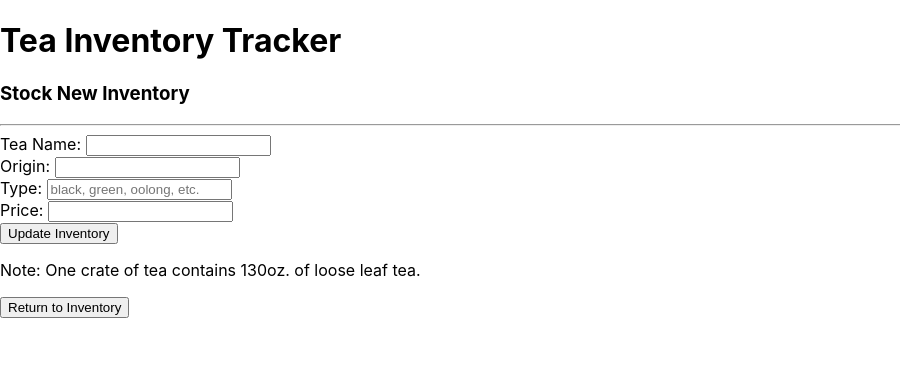
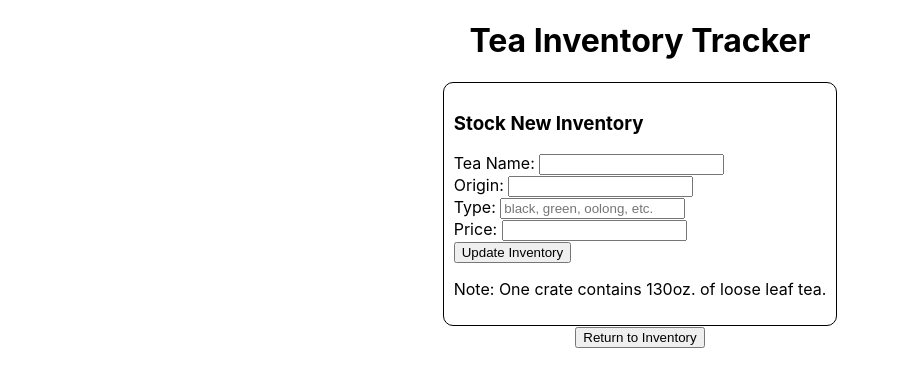
Before and after one commit to rbarcode/w16-inventory-tracker, a React (Create React App) app: page / in a window 1280 px wide. Both pictures are taken after a click on the button "Stock Inventory". Shown: the top 386 px of the page, without its empty margins (0-900 px from the left). Built offline with nearby package versions, Linux system fonts and the light colour scheme.

Commit message:
Update css styling.

```diff
--- a/src/components/App.js
+++ b/src/components/App.js
@@ -5,8 +5,11 @@ import TeaInventoryControl from "./TeaInventoryControl";
 function App() {
   return (
     <React.Fragment>
-      <Header />
-      <TeaInventoryControl />
+      <div className="app-container">
+        <Header />
+        <TeaInventoryControl />
+      </div>
+
     </React.Fragment>
   );
 }
--- a/src/components/Inventory.js
+++ b/src/components/Inventory.js
@@ -2,13 +2,13 @@ import React from "react";
 import Tea from "./Tea";
 import PropTypes from "prop-types";
 
-function Inventory(props){
+function Inventory(props) {
   return (
     <React.Fragment>
-      <hr/>
+      <div className="inventory-container">
         {props.inventory.map((tea) =>
           <Tea
-        whenTeaClicked = { props.onTeaSelection }
+            whenTeaClicked={props.onTeaSelection}
             name={tea.name}
             origin={tea.origin}
             type={tea.type}
@@ -17,6 +17,8 @@ function Inventory(props){
             id={tea.id}
           />
         )}
+      </div>
+
     </React.Fragment>
   );
 }
--- a/src/components/StockInventoryForm.js
+++ b/src/components/StockInventoryForm.js
@@ -17,33 +17,35 @@ function StockInventoryForm(props) {
 
   return (
     <React.Fragment>
+      <div className="stock-tea">
         <h3>Stock New Inventory</h3>
-      <hr/>
         <form onSubmit={handleStockInventoryFormSubmission}>
           <label htmlFor='name'>Tea Name: </label>
           <input
             type='text'
             name='name' />
-        <br/>
+          <br />
           <label htmlFor='origin'>Origin: </label>
           <input
             type='text'
             name='origin' />
-        <br/>
+          <br />
           <label htmlFor='type'>Type: </label>
           <input
             type='text'
             name='type'
             placeholder='black, green, oolong, etc.' />
-        <br/>
+          <br />
           <label htmlFor='price'>Price: </label>
           <input
             type='number'
             name='price' />
-        <br/>
+          <br />
           <button type='submit'>Update Inventory</button>
         </form>
-      <p>Note: One crate of tea contains 130oz. of loose leaf tea.</p>
+        <p>Note: One crate contains 130oz. of loose leaf tea.</p>
+      </div>
+
     </React.Fragment>
   );
 }
--- a/src/components/Tea.js
+++ b/src/components/Tea.js
@@ -4,7 +4,7 @@ import PropTypes from "prop-types";
 function Tea(props) {
   return (
     <React.Fragment>
-      <div onClick={() => props.whenTeaClicked(props.id)}>
+      <div className="tea" onClick={() => props.whenTeaClicked(props.id)}>
         <h3>{props.name}</h3>
         <h5>Origin: {props.origin}</h5>
         <h5>Type: {props.type}</h5>
--- a/src/components/TeaDetails.js
+++ b/src/components/TeaDetails.js
@@ -5,13 +5,13 @@ function TeaDetails(props) {
   const { tea, onTeaUpdate } = props;
 
   function handleIncrementTea() {
-    onTeaUpdate({name: tea.name, origin: tea.origin, type: tea.type, price: tea.price, quantity: tea.quantity += 130, id: tea.id});
+    onTeaUpdate({ name: tea.name, origin: tea.origin, type: tea.type, price: tea.price, quantity: tea.quantity += 130, id: tea.id });
   }
 
   function handleDecrementTea() {
     if (tea.quantity > 0) {
       const newQuantity = tea.quantity - 1;
-      onTeaUpdate({name: tea.name, origin: tea.origin, type: tea.type, price: tea.price, quantity: newQuantity, id: tea.id});
+      onTeaUpdate({ name: tea.name, origin: tea.origin, type: tea.type, price: tea.price, quantity: newQuantity, id: tea.id });
     } else {
       return;
     }
@@ -19,14 +19,20 @@ function TeaDetails(props) {
 
   return (
     <React.Fragment>
-      <h1>Tea Details</h1>
+      <div className="tea-details">
+        <h2>Tea Details</h2>
         <h3>{tea.name}</h3>
         <h5>Origin: {tea.origin}</h5>
         <h5>Type: {tea.type}</h5>
         <h5>Price: {tea.price}</h5>
         <h5>Remaining Inventory: {tea.quantity}oz.</h5>
+        <div>
           <button onClick={handleDecrementTea}>Sell Tea</button>
           <button onClick={handleIncrementTea}>Restock Tea</button>
+        </div>
+      </div>
+
+
     </React.Fragment>
   )
 }
--- a/src/components/TeaInventoryControl.js
+++ b/src/components/TeaInventoryControl.js
@@ -68,7 +68,10 @@ class TeaInventoryControl extends React.Component {
     return (
       <React.Fragment>
         {currentlyVisibleState}
-        <button onClick={this.handleClick}>{buttonText}</button>
+        <div className="inventory-ctrl-btn">
+          <button onClick={this.handleClick}>{buttonText}</button>
+        </div>
+
       </React.Fragment>
     )
   }
--- a/src/index.css
+++ b/src/index.css
@@ -7,6 +7,43 @@ body {
   -moz-osx-font-smoothing: grayscale;
 }
 
+h1 {
+  display: flex;
+  justify-content: center;
+}
+
+.app-container {
+  display: flex;
+  flex-direction: column;
+  justify-content: center;
+}
+
+.inventory-container {
+  display: flex;
+  justify-content: flex-start;
+}
+
+.inventory-ctrl-btn {
+  align-self: center;
+}
+
+.tea {
+  width: 30%;
+  margin: 0 10% 5% 10%;
+  padding: 10px;
+  border: solid 1px black;
+  border-radius: 10px;
+}
+
+.stock-tea, .tea-details {
+  align-self: center;
+  padding: 10px;
+  border: solid 1px black;
+  border-radius: 10px;
+}
+
+
+
 code {
   font-family: source-code-pro, Menlo, Monaco, Consolas, 'Courier New',
     monospace;
```
Lines whose indentation alone changed are shown as unchanged.
